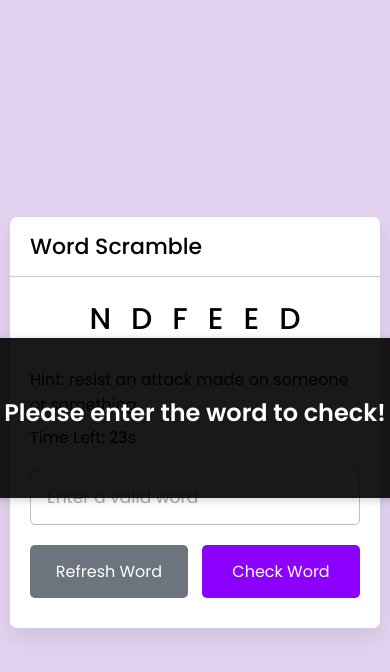
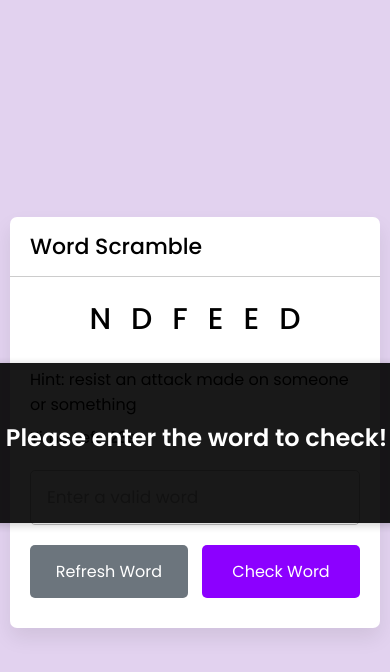
Before and after one commit to SurajDh/New_Games, a plain HTML site: page Word Scramble/index.html in a window 390 px wide. Both pictures are taken after a click on the button "Check Word". Drawn offline with Linux system fonts and the light colour scheme.

Commit message:
Update style.css

```diff
--- a/Word Scramble/css/style.css
+++ b/Word Scramble/css/style.css
@@ -182,9 +182,10 @@ margin: 0;
 
 
 
-@media(min-width:48rem) {
+@media(max-width:470px) {
   .modal{
       left:  calc(50% - 20rem);
       width: 40rem;
+     margin: 1.6rem;
   }
 }
```
